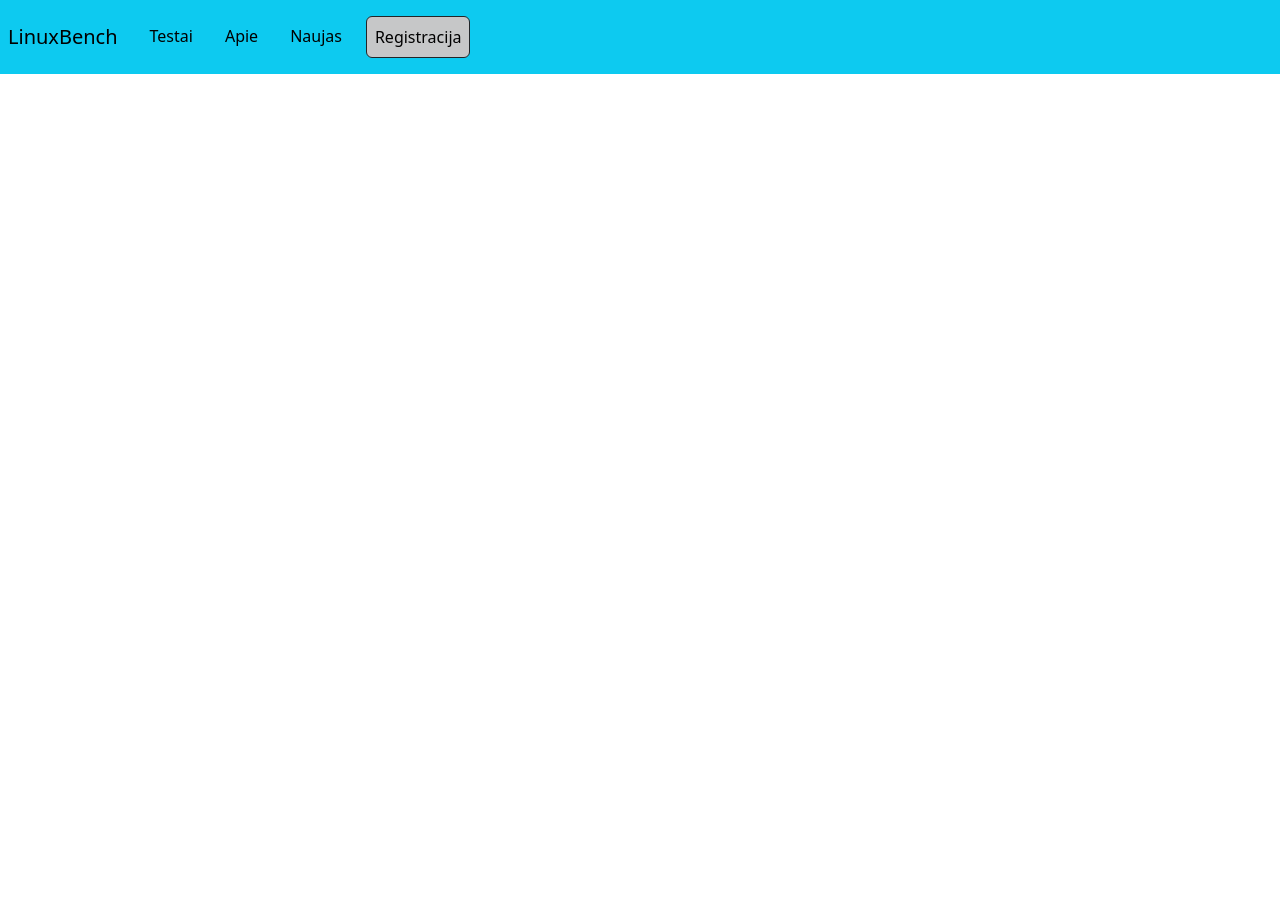
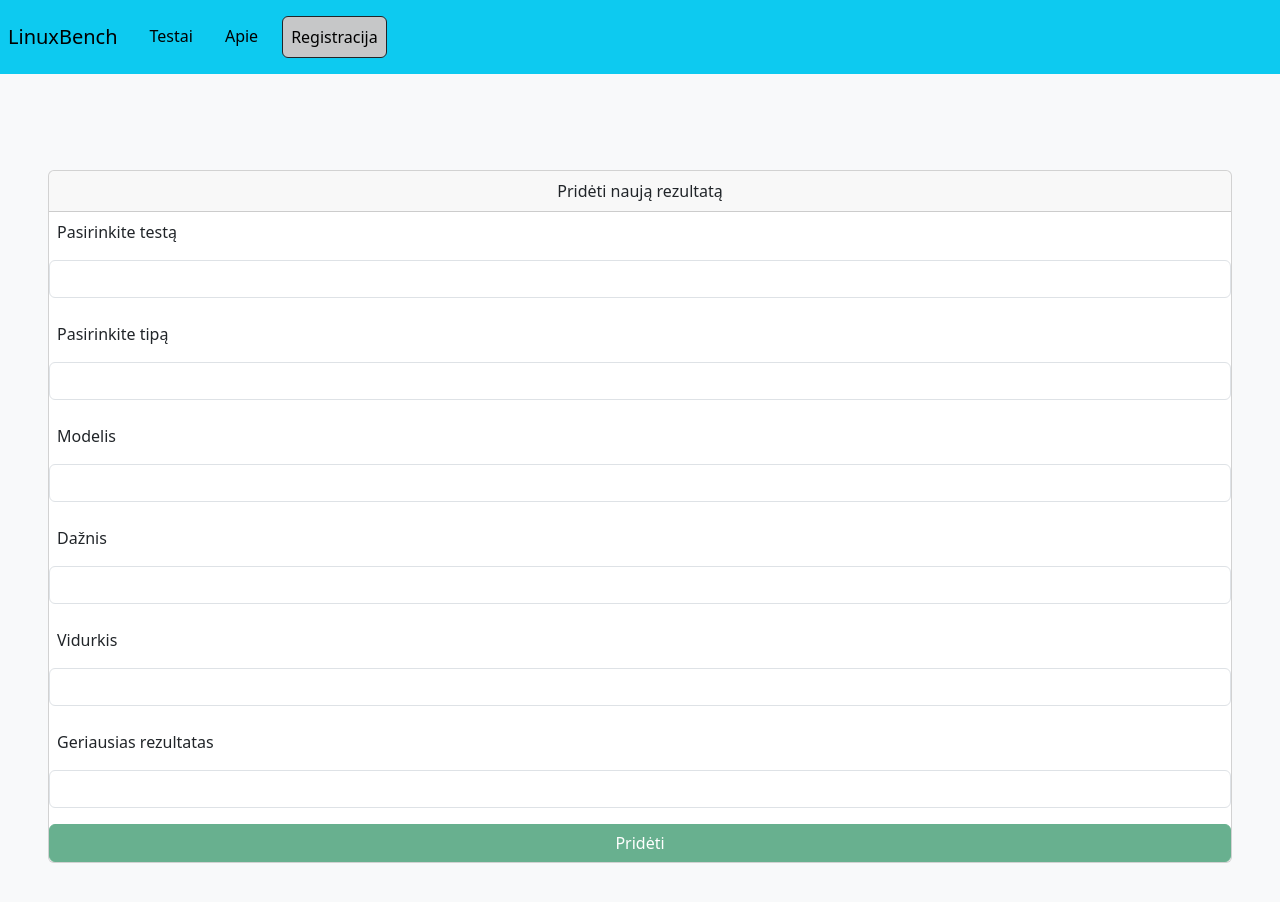
Before and after one commit to KostasEreksonas/Linux-greitaveikos-testavimas, an Angular app: page /upload in a window 1280 px wide. Before the commit this address led to /. Shown: the top 902 px of the page. Before the commit the page ends 800 px from the top, so only its background shows below. Built offline with nearby package versions, Linux system fonts and the light colour scheme.

Commit message:
Pataisyti kintamieji rezultatų įkėlimo bei atnaujinimo komponentuose

```diff
--- a/src/app/app.routes.ts
+++ b/src/app/app.routes.ts
@@ -18,7 +18,7 @@ export const routes: Routes = [
   {path:"benchmarks", component:BenchInfoComponent},
   {path:"login", component:LoginFormComponent},
   {path:"register", component:RegistrationFormComponent},
-  {path:"new", component:UploadResultComponent},
+  {path:"upload", component:UploadResultComponent},
   {path:"benchmarks/ffmpeg", component:ResultsFfmpegComponent},
   {path:"benchmarks/fibonacci", component:ResultsFibonacciComponent},
   {path:"benchmarks/pi", component:ResultsPiComponent},
--- a/src/app/components/edit-result/edit-result.component.html
+++ b/src/app/components/edit-result/edit-result.component.html
@@ -14,8 +14,8 @@
         </select>
       </div>
       <div class="mb-3">
-        <label for="bench-type" class="form-label p-2">Pasirinkite tipą</label>
-        <select name="bench-type" id="bench-type" class="form-control" [(ngModel)]="bench_type" required>
+        <label for="bench_type" class="form-label p-2">Pasirinkite tipą</label>
+        <select name="bench_type" id="bench_type" class="form-control" [(ngModel)]="bench_type" required>
           <option value="cpu">CPU</option>
           <option value="gpu">GPU</option>
         </select>
--- a/src/app/components/navigation/navigation.component.html
+++ b/src/app/components/navigation/navigation.component.html
@@ -13,10 +13,10 @@
           <a class="nav-link active m-2" aria-current="page" routerLink="/about">Apie</a>
         </li>
         <li class="nav-item">
-          <a class="nav-link active m-2" aria-current="page" routerLink="/new">Naujas</a>
+          <a class="nav-link active btn btn-light m-2 border border-dark" aria-current="page" routerLink="/register">Registracija</a>
         </li>
         <li class="nav-item">
-          <a class="nav-link active btn btn-light m-2 border border-dark" aria-current="page" routerLink="/register">Registracija</a>
+          <a class="nav-link active btn btn-light m-2 border border-dark" aria-current="page" *ngIf="token" routerLink="/upload">Naujas įrašas</a>
         </li>
         <li class="nav-item">
           <a class="nav-link active btn btn-light m-2 border border-dark" aria-current="page" *ngIf="token" (click)="deleteToken()">Atsijungti</a>
--- a/src/app/components/upload-result/upload-result.component.html
+++ b/src/app/components/upload-result/upload-result.component.html
@@ -14,8 +14,8 @@
         </select>
       </div>
       <div class="mb-3">
-        <label for="bench-type" class="form-label p-2">Pasirinkite tipą</label>
-        <select name="bench-type" id="bench-type" class="form-control" [(ngModel)]="bench_type" required>
+        <label for="bench_type" class="form-label p-2">Pasirinkite tipą</label>
+        <select name="bench_type" id="bench_type" class="form-control" [(ngModel)]="bench_type" required>
           <option value="cpu">CPU</option>
           <option value="gpu">GPU</option>
         </select>
```
